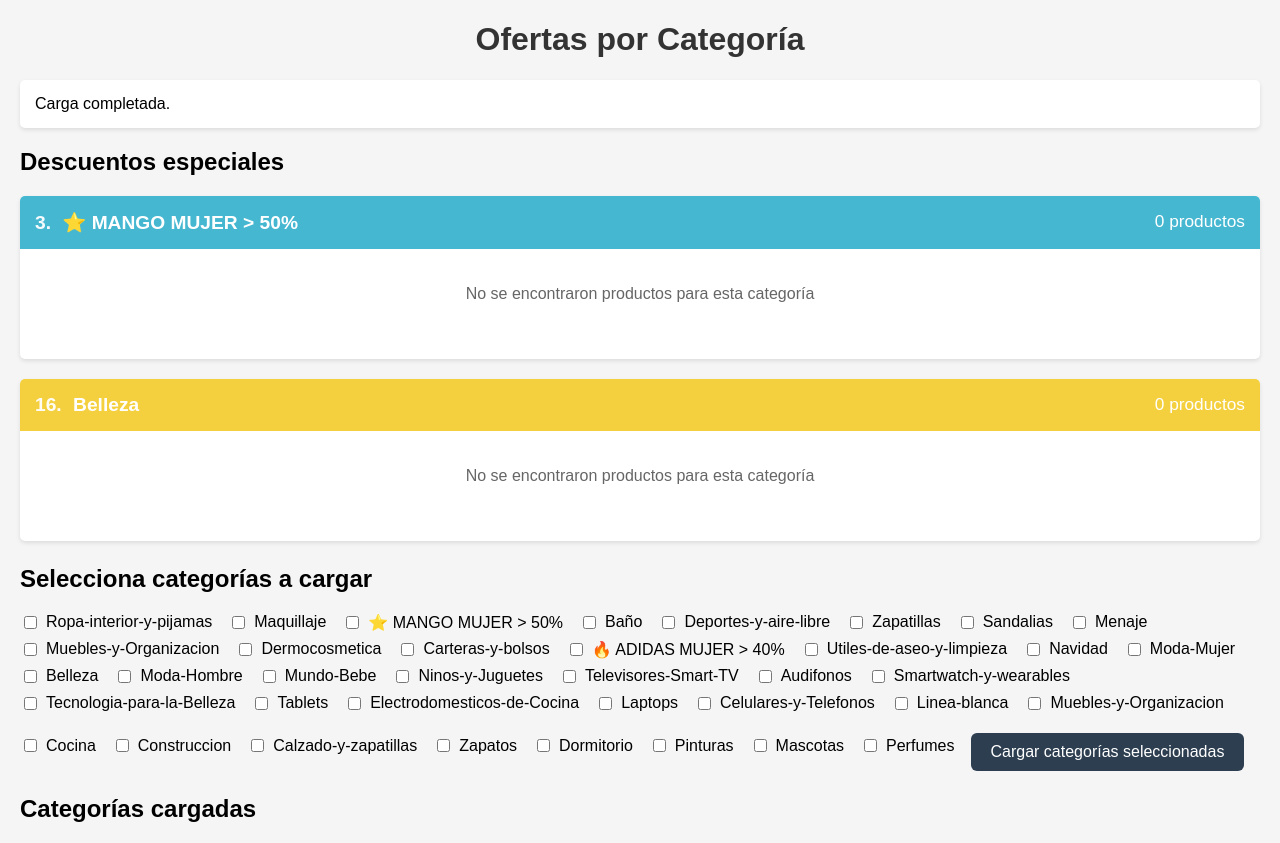
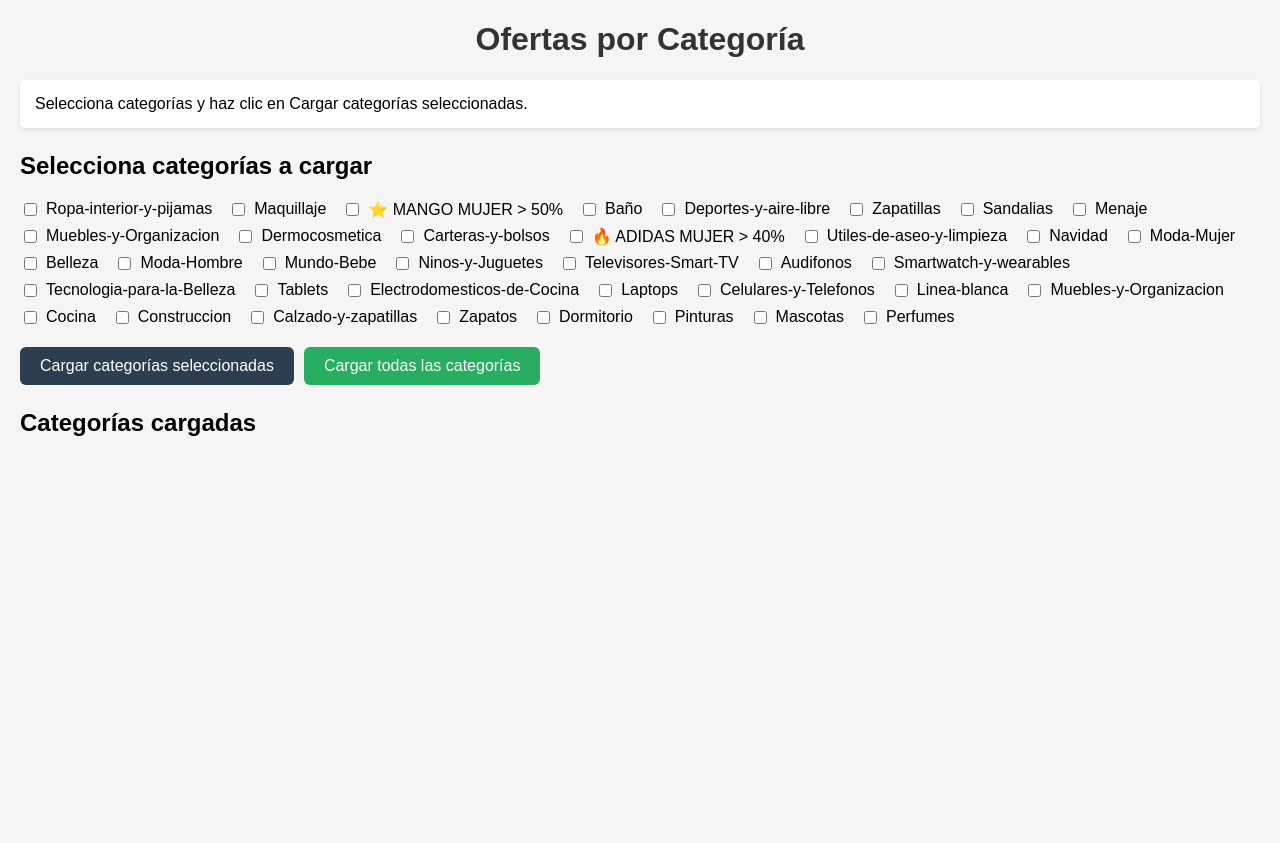
Before and after one commit to Sindyloo/proyecto-ofertas, a Flask app: page / in a window 1280 px wide. After the commit the page ends 436 px from the top, so only its background shows below. Run offline with Flask 3, Linux system fonts and the light colour scheme; data that the repository does not hold is empty.

Commit message:
Quitar descuentos especiales; agregar botón Cargar todas las categorías
Made-with: Cursor

```diff
--- a/templates/index.html
+++ b/templates/index.html
@@ -53,6 +53,16 @@
             border-radius: 6px;
         }
         #btn-cargar-seleccion:hover { background: #34495e; }
+        #btn-cargar-todas {
+            padding: 10px 20px;
+            font-size: 1em;
+            cursor: pointer;
+            background: #27ae60;
+            color: white;
+            border: none;
+            border-radius: 6px;
+        }
+        #btn-cargar-todas:hover { background: #2ecc71; }
         .categoria {
             background-color: #fff;
             margin: 20px 0;
@@ -499,7 +509,7 @@
 <body>
     <h1>Ofertas por Categoría</h1>
     <div id="status" class="status">
-        <div id="status-text">Cargando ofertas...</div>
+        <div id="status-text">Selecciona categorías y haz clic en Cargar categorías seleccionadas.</div>
         <div id="progress"></div>
         <button type="button" id="btn-reintentar" style="display: none; margin-top: 8px; padding: 8px 16px; cursor: pointer;">Reintentar</button>
     </div>
@@ -527,16 +537,14 @@
             </table>
         </div>
     </div>
-    <h2 id="titulo-especiales" style="margin-top: 20px;">Descuentos especiales</h2>
-    <div id="especiales-container"></div>
-
     <h2 style="margin-top: 24px;">Selecciona categorías a cargar</h2>
     <div id="selector-categorias" class="selector-categorias">
         {% for categoria in categorias %}
         <label class="cat-label"><input type="checkbox" class="cat-checkbox" value="{{ loop.index0 }}"> {{ categoria.name }}</label>
         {% endfor %}
-        <div style="margin-top: 12px;">
+        <div style="margin-top: 12px; display: flex; gap: 10px; flex-wrap: wrap;">
             <button type="button" id="btn-cargar-seleccion">Cargar categorías seleccionadas</button>
+            <button type="button" id="btn-cargar-todas">Cargar todas las categorías</button>
         </div>
     </div>
     <h2 style="margin-top: 24px;">Categorías cargadas</h2>
@@ -595,13 +603,11 @@
             return String(text).replace(/[&<>"']/g, function(m) { return map[m]; });
         }
 
-        const especialesContainer = document.getElementById('especiales-container');
         const container = document.getElementById('categorias-container');
         const statusText = document.getElementById('status-text');
         const progress = document.getElementById('progress');
         var currentStreamContainer = null;
         var useCycleForStream = false;
-        var INDICES_ESPECIALES = [2, 15];
 
         // Marcas y descuento mínimo para la grilla fija (datos en duro)
         const MARCAS_SELECCIONADAS = ['Michael Kors', 'Kipling', 'Adidas', 'Calvin Klein', 'Lacoste'];
@@ -962,8 +968,6 @@
             }
         }
 
-        runStream(INDICES_ESPECIALES, especialesContainer, false);
-
         document.getElementById('btn-cargar-seleccion').addEventListener('click', function() {
             var checkboxes = document.querySelectorAll('.cat-checkbox:checked');
             var selected = [];
@@ -973,6 +977,13 @@
                 return;
             }
             runStream(selected, container, false);
+        });
+
+        document.getElementById('btn-cargar-todas').addEventListener('click', function() {
+            var allCheckboxes = document.querySelectorAll('.cat-checkbox');
+            var allIndices = [];
+            for (var i = 0; i < allCheckboxes.length; i++) { allIndices.push(i); }
+            runStream(allIndices, container, false);
         });
 
         // Funciones para el modal de imagen
```
